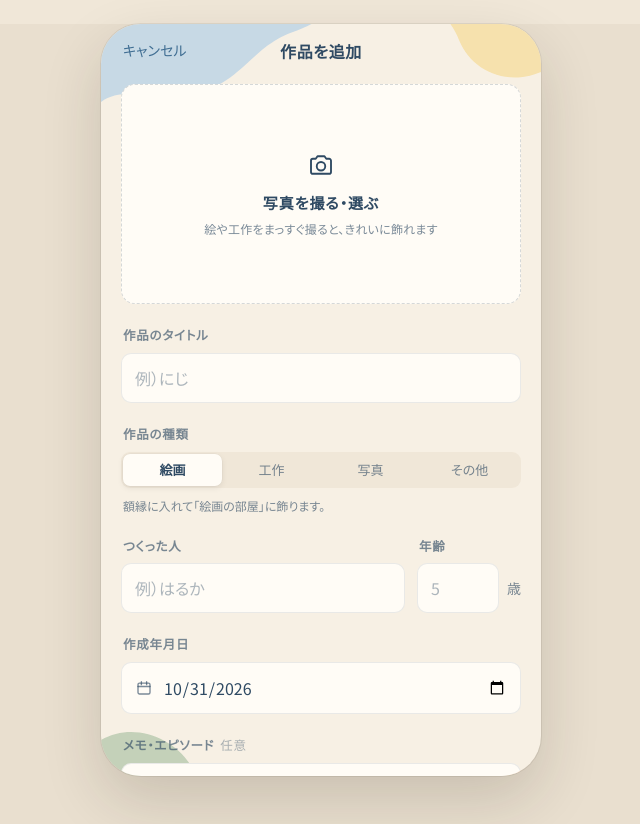
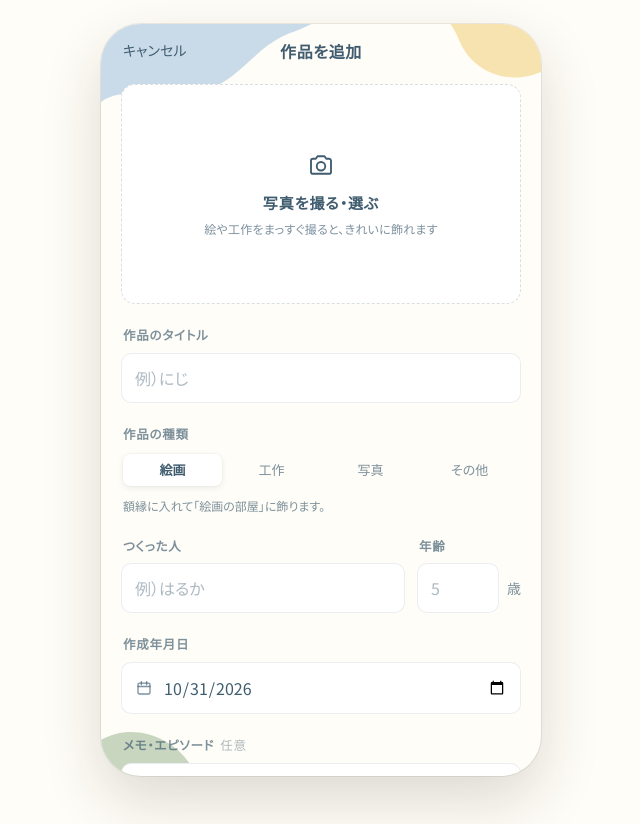
Before and after one commit to jphacks/tka_2610, a React (Vite) app in the folder web/: page /add in a window 1280 px wide. Shown: the whole page, without its empty margins (319-959 px from the left). Built offline with nearby package versions, Linux system fonts and the light colour scheme; no server answers.

Commit message:
style: update memoria color palette

```diff
--- a/web/src/pages/ArtworkDetail.css
+++ b/web/src/pages/ArtworkDetail.css
@@ -172,3 +172,24 @@
     max-height: 138px;
   }
 }
+
+
+/* 作品情報とおもいでの間隔を縮める */
+
+.memory-artwork-info {
+  padding-bottom: 0;
+  margin-bottom: 0;
+}
+
+.memory-detail-body {
+  padding-top: 0;
+}
+
+.memory-detail-body .memories {
+  margin-top: 0;
+}
+
+.memory-detail-body .memories .section-head {
+  margin-top: 0;
+  margin-bottom: 10px;
+}
--- a/web/src/styles/base.css
+++ b/web/src/styles/base.css
@@ -11,10 +11,12 @@ body,
   height: 100%;
 }
 
+
 body {
   overflow: hidden;
-  background: #e9dfcf
+  background: var(--paper);
 }
+
 
 button,
 input,
--- a/web/src/styles/buttons.css
+++ b/web/src/styles/buttons.css
@@ -1,8 +1,10 @@
-/* ---------- ボタン ----------
-   .btn に種類を足して使う：主な操作は .btn-filled、次の操作は .btn-outline。
-   紙の上のアイコンだけのボタンは .icon-btn（3D や画像の上なら GlassButton）。 */
 
-/* 紙の上のアイコンボタン (ガラスにしない) */
+/* =========================================================
+   memoria Buttons
+   Natural Album × Airy Museum
+   ========================================================= */
+
+/* 紙の上のアイコンボタン */
 .icon-btn {
   display: grid;
   place-items: center;
@@ -18,7 +20,7 @@
   transform: scale(0.9);
 }
 
-/* 押したときに少し縮む（カードなど） */
+/* カードなどの押下アニメーション */
 .pressable {
   transition: transform 0.4s var(--spring), opacity 0.2s;
 }
@@ -28,6 +30,7 @@
   opacity: 0.8;
 }
 
+/* 共通ボタン */
 .btn {
   display: inline-flex;
   align-items: center;
@@ -40,7 +43,13 @@
   font-size: 15.5px;
   font-weight: 700;
   letter-spacing: 0.06em;
-  transition: transform 0.4s var(--spring), opacity 0.2s, background 0.2s;
+
+  transition:
+    transform 0.4s var(--spring),
+    opacity 0.2s,
+    background 0.2s,
+    box-shadow 0.2s;
+
   user-select: none;
 }
 
@@ -54,30 +63,43 @@
   transform: none;
 }
 
+/* メインボタン：Cの透明感あるブルー */
 .btn-filled {
-  background: var(--ink);
-  color: var(--paper);
+  background: var(--accent);
+  color: #FFFFFF;
+
+  box-shadow:
+    0 4px 12px rgba(101, 150, 180, 0.16),
+    inset 0 1px 0 rgba(255, 255, 255, 0.22);
 }
 
 .btn-filled:active {
-  background: #3a312b;
+  background: #527F9D;
+  box-shadow:
+    0 2px 6px rgba(101, 150, 180, 0.12);
 }
 
+/* サブボタン：淡い水色 */
 .btn-outline {
-  background: transparent;
-  color: var(--ink);
-  box-shadow: inset 0 0 0 1px var(--line-strong);
+  background: #EDF7FC;
+  color: #315F7B;
+
+  box-shadow:
+    inset 0 0 0 1px #C7DFED,
+    0 2px 8px rgba(101, 150, 180, 0.06);
 }
 
 .btn-outline:active {
-  background: var(--fill);
+  background: #DCEEF8;
 }
 
+/* グレー系：白クリーム */
 .btn-gray {
   background: var(--paper-2);
   color: var(--ink);
 }
 
+/* テキストボタン */
 .btn-plain {
   width: auto;
   min-height: 0;
@@ -87,11 +109,13 @@
   font-weight: 500;
 }
 
+/* 削除などの注意が必要な操作 */
 .btn-destructive {
   background: var(--paper-2);
   color: var(--red);
 }
 
+/* 小さいボタン */
 .btn-small {
   width: auto;
   min-height: 38px;
--- a/web/src/styles/tokens.css
+++ b/web/src/styles/tokens.css
@@ -1,47 +1,126 @@
+
 /* =========================================================
-   おもいでミュージアム
-   美術館の図録のような紙とインクの配色。
-   ガラス素材 (Liquid Glass) は、3D や画像の上に浮かぶ操作部品だけに使う。
+
+   Aの温かみを残しながら、Cの透明感をプラス。
+   ベースは白クリーム、ボタンは柔らかなブルー。
    ========================================================= */
 
 :root {
-  --paper: #f7f0e4;
-  --paper-2: #f0e7d8;
-  --surface: #fffcf6;
-  --ink: #2f4a63;
-  --ink-2: rgba(47, 74, 99, 0.64);
-  --ink-3: rgba(47, 74, 99, 0.4);
-  --line: rgba(47, 74, 99, 0.1);
-  --line-strong: rgba(47, 74, 99, 0.2);
-  --fill: rgba(47, 74, 99, 0.06);
-  --accent: #3f6d92;
-  --accent-soft: rgba(63, 109, 146, 0.14);
-  --sky: #d3e3ee;
-  --sun: #f6dfa4;
-  --peach: #f0b794;
-  --sage: #a3bd9d;
-  --green: #5f8f74;
-  --red: #c4402f;
+  /* 背景・カード */
+  --paper: #FFFDF7;
+  --paper-2: #FFFDF7;
+  --surface: #FFFFFF;
 
+  /* 文字 */
+  --ink: #405D70;
+  --ink-2: rgba(64, 93, 112, 0.68);
+  --ink-3: rgba(64, 93, 112, 0.43);
+
+  /* 境界線・薄い背景 */
+  --line: rgba(64, 93, 112, 0.10);
+  --line-strong: rgba(64, 93, 112, 0.20);
+  --fill: rgba(64, 93, 112, 0.055);
+
+ /* =========================================================
+
+   Aの温かみを残しながら、Cの透明感をプラス。
+   ベースは白クリーム、ボタンは柔らかなブルー。
+   ========================================================= */
+
+:root {
+  /* 背景・カード */
+  --paper: #FFFDF7;
+  --paper-2: #FFFDF7;
+  --surface: #FFFFFF;
+
+  /* 文字 */
+  --ink: #405D70;
+  --ink-2: rgba(64, 93, 112, 0.68);
+  --ink-3: rgba(64, 93, 112, 0.43);
+
+  /* 境界線・薄い背景 */
+  --line: rgba(64, 93, 112, 0.10);
+  --line-strong: rgba(64, 93, 112, 0.20);
+  --fill: rgba(64, 93, 112, 0.055);
+
+  /* 少し明るい色にしました */
+--sky: #DCECF2;
+--sun: #F9E9C9;
+--peach: #F5D9CC;
+--sage: #D9E5D8;
+
+/* 透明感ある水色のボタンに変更 */
+--accent: #6596B4;
+--accent-soft: rgba(101, 150, 180, 0.14);
+  /* 状態表示 */
+  --green: #5F8F74;
+  --red: #C4402F;
+
+  /* アニメーション */
   --spring: cubic-bezier(0.32, 0.72, 0, 1);
   --ease-out: cubic-bezier(0.2, 0.8, 0.2, 1);
 
+  /* 画面の余白 */
   --tabbar-space: 96px;
   --safe-top: env(safe-area-inset-top, 0px);
   --safe-bottom: env(safe-area-inset-bottom, 0px);
   --safe-left: env(safe-area-inset-left, 0px);
   --safe-right: env(safe-area-inset-right, 0px);
 
-  --sans: 'Noto Sans JP', 'Hiragino Sans', 'Hiragino Kaku Gothic ProN', 'Yu Gothic UI', system-ui, sans-serif;
-  --serif: var(--sans);
+  /* フォント */
+  --sans: 'Noto Sans JP', 'Hiragino Sans',
+    'Hiragino Kaku Gothic ProN', 'Yu Gothic UI',
+    system-ui, sans-serif;
 
+  --serif: 'Zen Maru Gothic', 'Noto Sans JP',
+    'Hiragino Sans', system-ui, sans-serif;
+
+  /* アプリ全体 */
   font-family: var(--sans);
   font-size: 16px;
   line-height: 1.5;
   color: var(--ink);
   background: var(--paper-2);
+
   -webkit-font-smoothing: antialiased;
   -webkit-tap-highlight-color: transparent;
   text-size-adjust: 100%;
   font-feature-settings: 'palt' 1;
 }
+
+
+  /* 状態表示 */
+  --green: #5F8F74;
+  --red: #C4402F;
+
+  /* アニメーション */
+  --spring: cubic-bezier(0.32, 0.72, 0, 1);
+  --ease-out: cubic-bezier(0.2, 0.8, 0.2, 1);
+
+  /* 画面の余白 */
+  --tabbar-space: 96px;
+  --safe-top: env(safe-area-inset-top, 0px);
+  --safe-bottom: env(safe-area-inset-bottom, 0px);
+  --safe-left: env(safe-area-inset-left, 0px);
+  --safe-right: env(safe-area-inset-right, 0px);
+
+  /* フォント */
+  --sans: 'Noto Sans JP', 'Hiragino Sans',
+    'Hiragino Kaku Gothic ProN', 'Yu Gothic UI',
+    system-ui, sans-serif;
+
+  --serif: 'Zen Maru Gothic', 'Noto Sans JP',
+    'Hiragino Sans', system-ui, sans-serif;
+
+  /* アプリ全体 */
+  font-family: var(--sans);
+  font-size: 16px;
+  line-height: 1.5;
+  color: var(--ink);
+  background: var(--paper-2);
+
+  -webkit-font-smoothing: antialiased;
+  -webkit-tap-highlight-color: transparent;
+  text-size-adjust: 100%;
+  font-feature-settings: 'palt' 1;
+}
```
